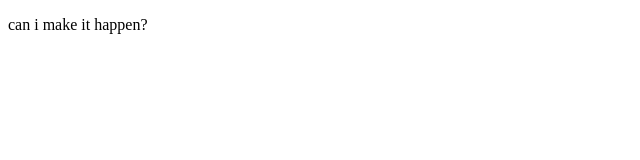
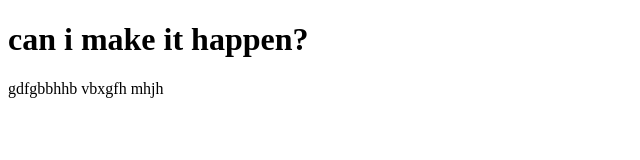
Before and after one commit to Emon0426/trial-git-repo, a plain HTML site: page index.html in a window 1280 px wide. Shown: the whole page, without its empty margins (0-640 px from the left). Drawn offline with Linux system fonts and the light colour scheme.

Commit message:
Edit index.html content

```diff
--- a/index.html
+++ b/index.html
@@ -6,6 +6,8 @@
     <title>my second ever git </title>
 </head>
 <body>
-    <p>can i make it happen?</p>
+    <h1>can i make it happen?</h1>
+    <p>gdfgbbhhb vbxgfh mhjh</p>
+
 </body>
 </html>
```
